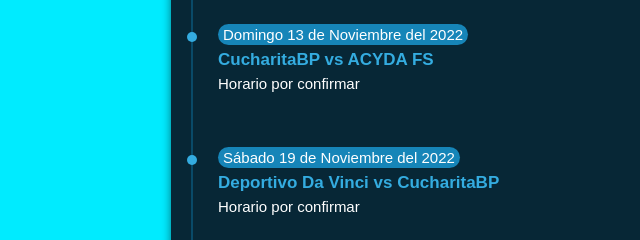
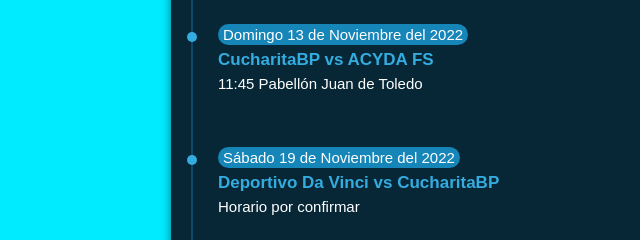
Before and after one commit to CucharitaBP/CucharitaBP.github.io, a plain HTML site: page calendario.html in a window 1280 px wide. Shown: the part 259-499 px from the top of the page, 69-709 px from the left. Drawn offline with Linux system fonts and the light colour scheme.

Commit message:
Update calendario.html

```diff
--- a/calendario.html
+++ b/calendario.html
@@ -41,7 +41,7 @@
             <div class="content">
               <h3>CucharitaBP vs ACYDA FS</h3>
               <p>
-                Horario por confirmar
+                11:45 Pabell&oacute;n Juan de Toledo
               </p>
             </div>
           </li>
```
